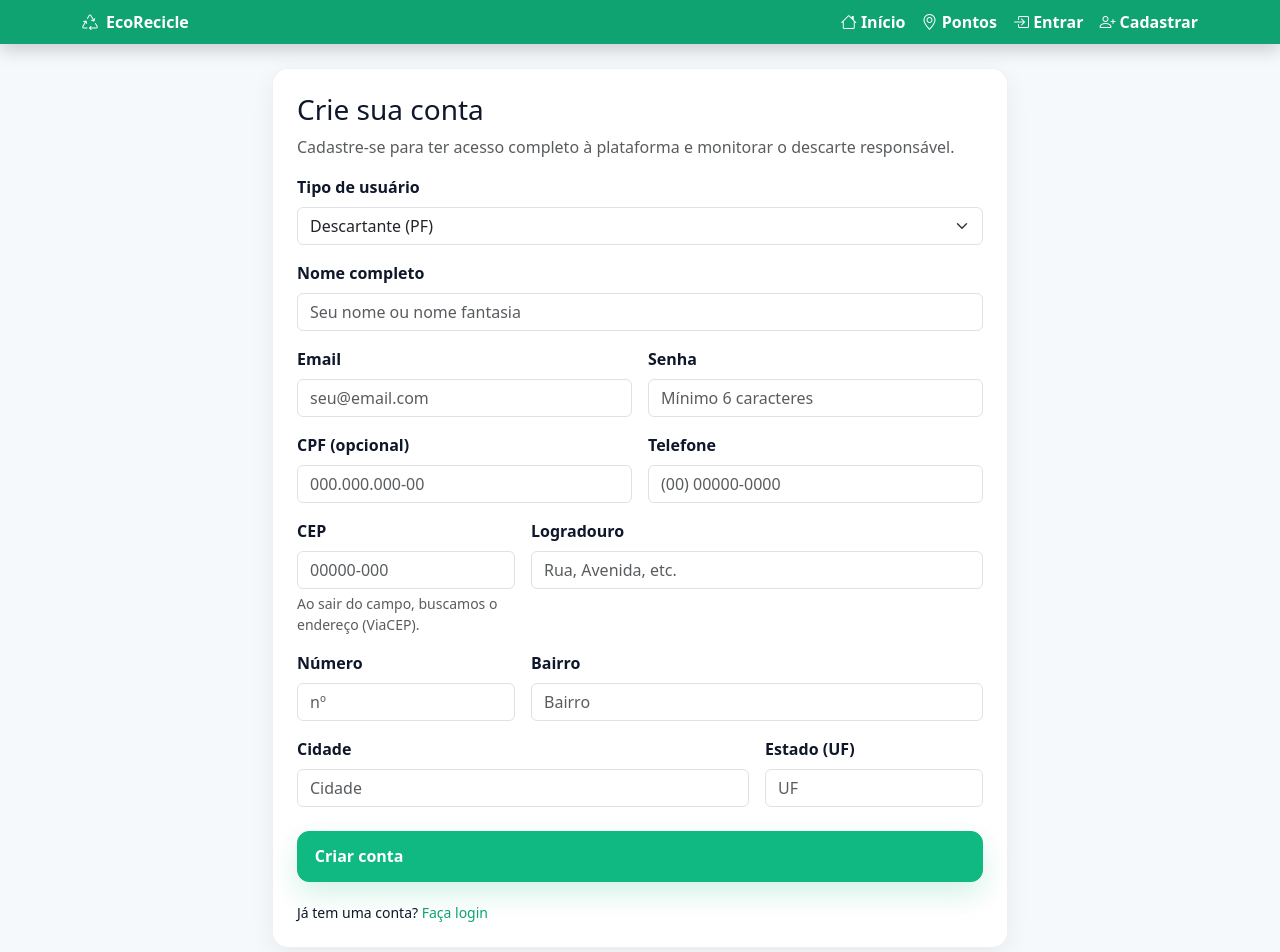
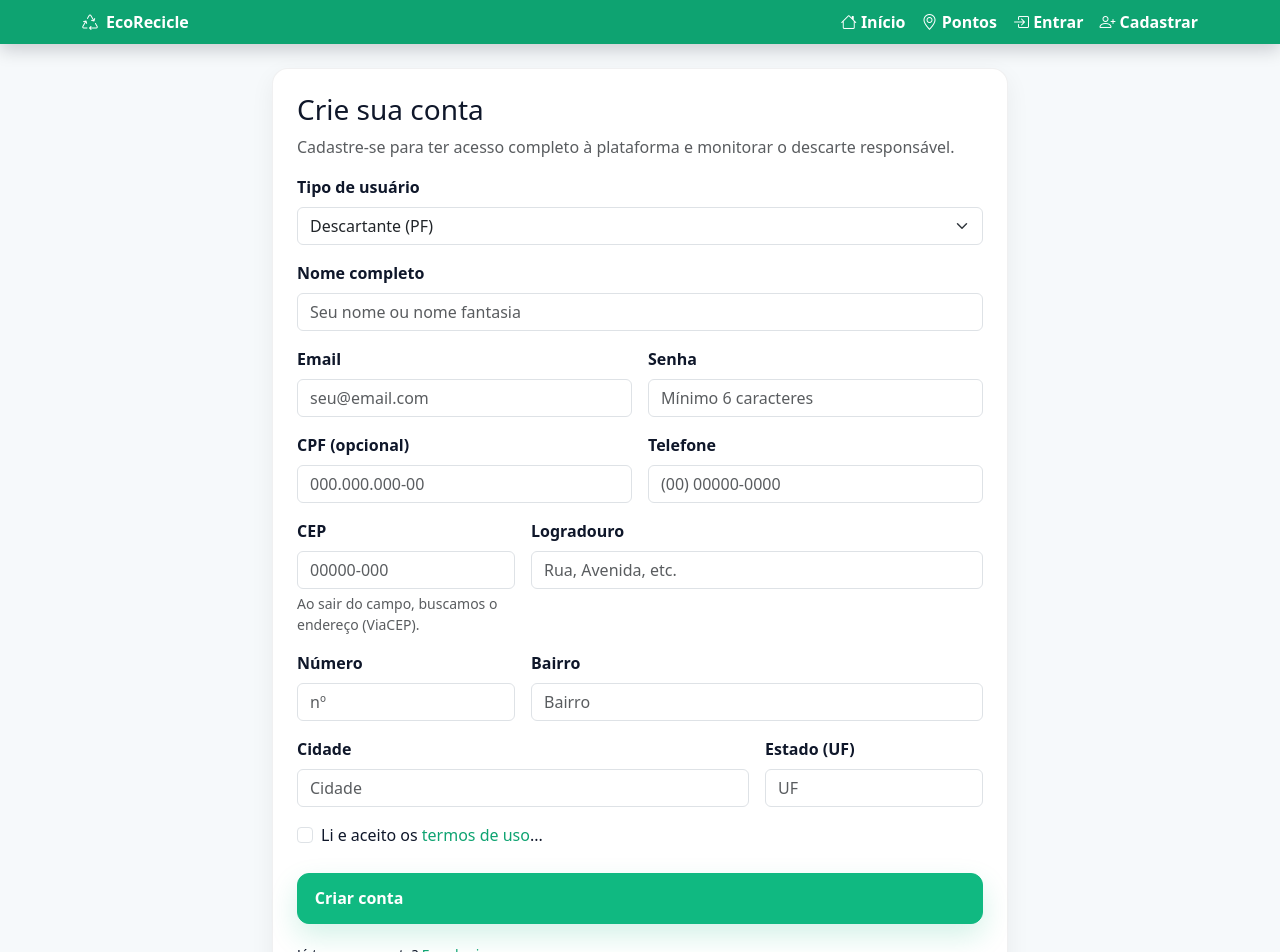
Before and after one commit to RilstonRaine/ECO-RECICLE, a Vue app in the folder frontend/: page /cadastro in a window 1280 px wide. Shown: the top 952 px of the page. Built offline with nearby package versions, Linux system fonts and the light colour scheme; no server answers.

Commit message:
Update Register.vue

```diff
--- a/frontend/src/views/Register.vue
+++ b/frontend/src/views/Register.vue
@@ -135,6 +135,13 @@
           </div>
         </div>
 
+        <div class="form-check">
+          <input class="form-check-input" type="checkbox" v-model="aceiteTermos" id="termosCheck" required>
+          <label class="form-check-label" for="termosCheck">
+            Li e aceito os <a href="#" @click.prevent="showTerms = true">termos de uso</a>...
+          </label>
+        </div>
+
         <button type="submit" class="btn btn--primary mt-2" :disabled="loading">
           <span v-if="!loading">Criar conta</span>
           <span v-else>Criando conta…</span>
@@ -147,6 +154,12 @@
       </form>
     </div>
   </div>
+<TermsModal
+  v-if="showTerms"
+  @close="showTerms = false"
+  @accept="aceitarTermos"
+/>
+
 </template>
 
 <script setup>
@@ -270,6 +283,10 @@ function validarPJObrigatorios() {
 }
 
 async function cadastrar() {
+  if (!aceiteTermos.value) {
+    toast.error('Você deve aceitar os termos de uso para continuar.')
+    return
+  }
   if (!validarPJObrigatorios()) return
   try {
     loading.value = true
```
